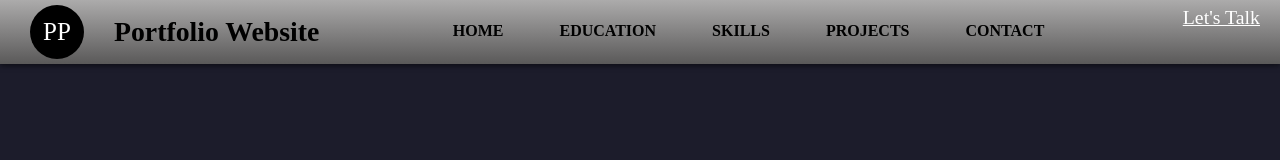
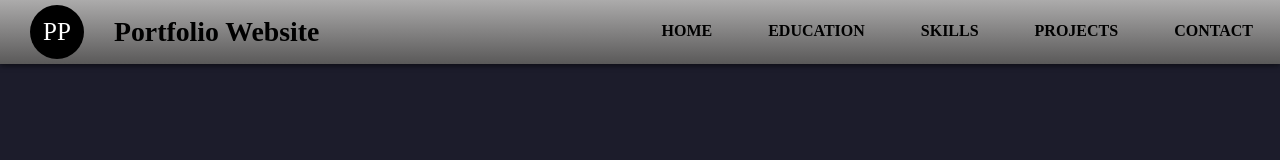
Before and after one commit to Pamodi1022/Portfolio, a plain HTML site: page index.html in a window 1280 px wide. Shown: the top 160 px of the page. Drawn offline with Linux system fonts and the light colour scheme.

Commit message:
refactor

```diff
--- a/index.html
+++ b/index.html
@@ -31,9 +31,9 @@
 				<li><a href="#about">PROJECTS</a></li>
 				<li><a href="#.contacts">CONTACT</a></li>
 			</div>
-			<div>
-				<a href="#" class="chatbot">Let's Talk </a>
-			</div>
+<!--			<div>-->
+<!--				<a href="#" class="chatbot">Let's Talk </a>-->
+<!--			</div>-->
 		</ul>
 	</nav>
 </header>
```
